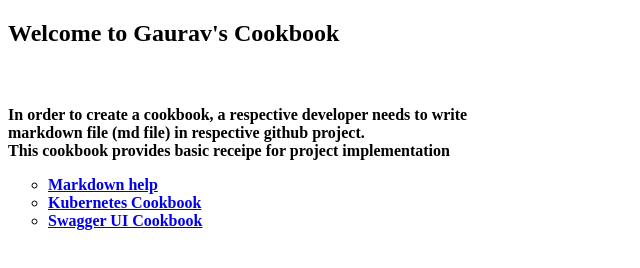
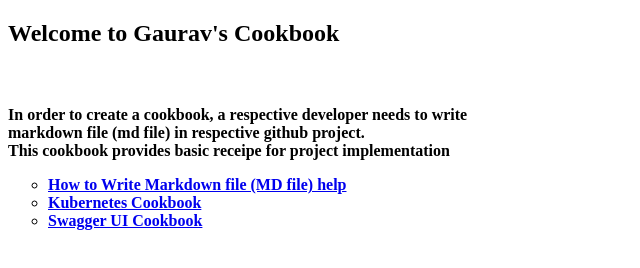
Before and after one commit to gauravshekhar13/gauravshekhar13.github.io, a plain HTML site: page index.html in a window 1280 px wide. Shown: the whole page, without its empty margins (0-640 px from the left). Drawn offline with Linux system fonts and the light colour scheme.

Commit message:
new changesk8

```diff
--- a/index.html
+++ b/index.html
@@ -8,7 +8,7 @@
 </p>
 <ul style="list-style-type:circle;">
  <li>
-<a href="https://help.github.com/en/github/writing-on-github/basic-writing-and-formatting-syntax">Markdown help</a></li>
+<a href="https://help.github.com/en/github/writing-on-github/basic-writing-and-formatting-syntax">How to Write Markdown file (MD file) help</a></li>
 <li><a href="https://gauravshekhar13.github.io/pages/cookbookk8">Kubernetes Cookbook</a></li>
 <li>
 <a href="https://gauravshekhar13.github.io/pages/cookbook">Swagger UI Cookbook</a></li>
```
